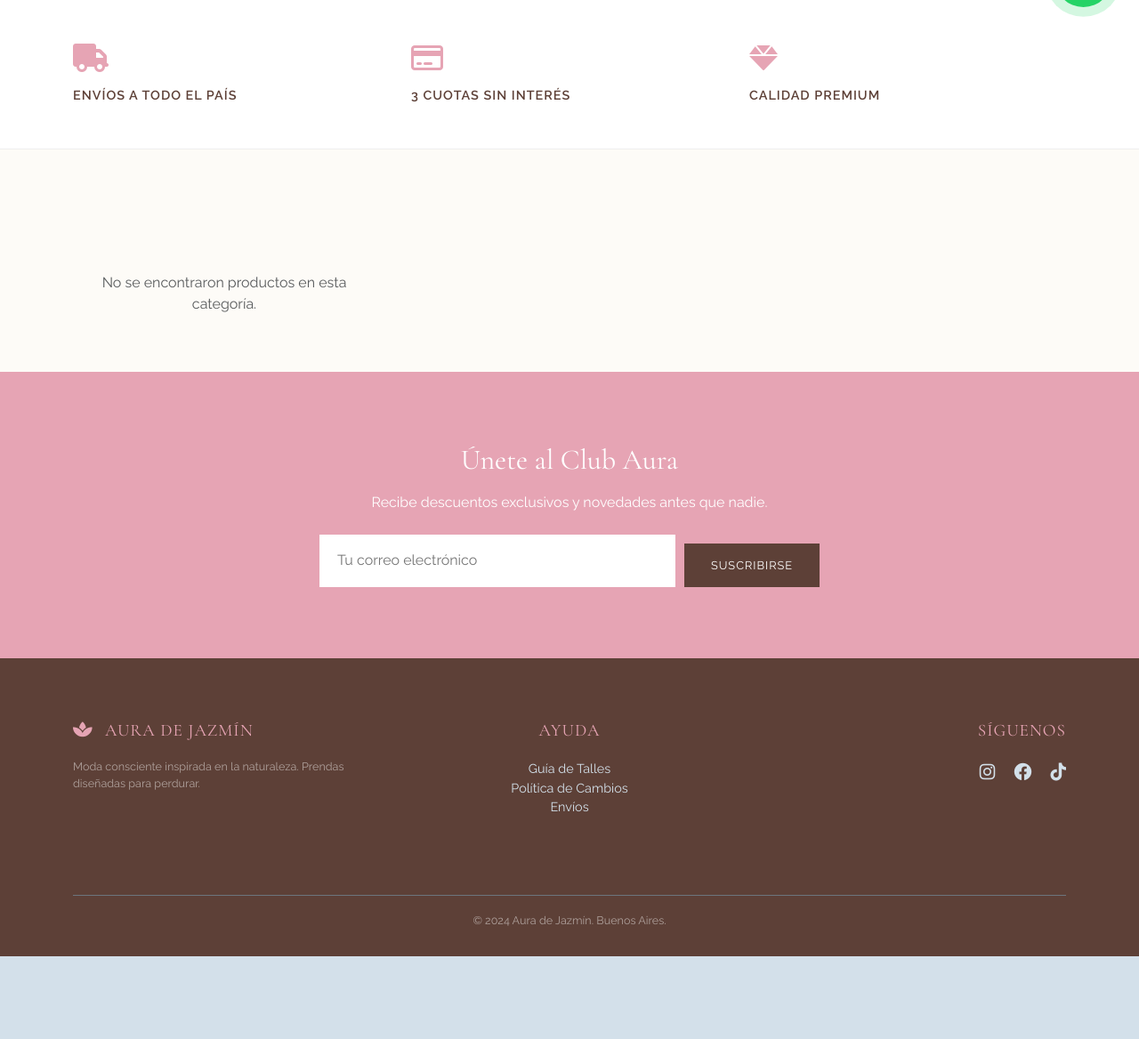
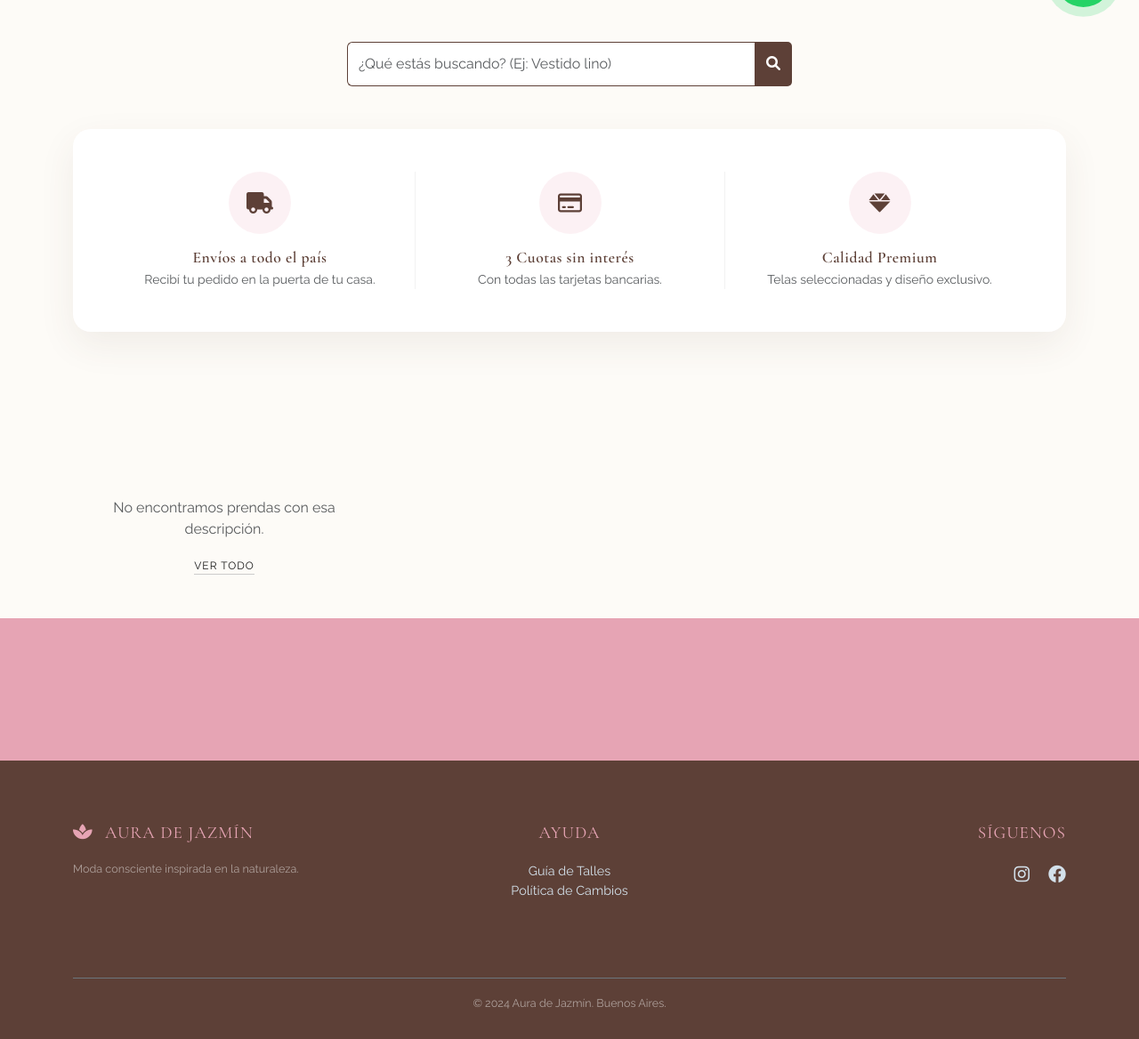
Before and after one commit to gabrielguzman/catalogo_aura, a Django app: page / in a window 1280 px wide. Shown: the part 762-1930 px from the top of the page at 89% size. Before the commit the page ends 1837 px from the top, so only its background shows below. Run offline with Django 5.2, Linux system fonts and the light colour scheme; data that the repository does not hold is empty.

```diff
--- a/tienda/templates/tienda/catalogo.html
+++ b/tienda/templates/tienda/catalogo.html
@@ -13,11 +13,10 @@
 
     <style>
         :root {
-            /* --- PALETA DE COLORES --- */
-            --color-rosa: #E6A4B4;       /* Rosado Viejo */
-            --color-celeste: #D3E0EA;    /* Celeste Pastel */
-            --color-marron: #5D4037;     /* Marrón Café */
-            --color-crema: #FDFBF7;      /* Fondo Crema */
+            --color-rosa: #E6A4B4;
+            --color-celeste: #D3E0EA;
+            --color-marron: #5D4037;
+            --color-crema: #FDFBF7;
             --color-blanco: #FFFFFF;
             --color-negro: #1A1A1A;
         }
@@ -29,12 +28,9 @@
             overflow-x: hidden;
         }
 
-        /* Tipografía para Títulos */
-        h1, h2, h3, h4, .fuente-serif {
-            font-family: 'Cormorant Garamond', serif;
-        }
+        h1, h2, h3, h4, .fuente-serif { font-family: 'Cormorant Garamond', serif; }
 
-        /* --- NAVBAR --- */
+        /* NAVBAR */
         .navbar {
             background-color: var(--color-crema);
             padding: 15px 0;
@@ -59,14 +55,12 @@
             margin: 0 10px;
         }
 
-        /* --- HERO SECTION (PORTADA) --- */
+        /* HERO */
         .hero-wrap {
             display: flex;
             flex-wrap: wrap;
             min-height: 85vh;
         }
-
-        /* Mitad Izquierda: Texto sobre fondo Celeste */
         .hero-text {
             flex: 1;
             padding: 50px;
@@ -76,23 +70,18 @@
             background-color: var(--color-celeste);
             min-width: 320px;
         }
-
-        /* Mitad Derecha: Imagen Perchero */
         .hero-image {
             flex: 1;
             background: url('https://images.unsplash.com/photo-1551232864-3f0890e580d9?ixlib=rb-1.2.1&auto=format&fit=crop&w=1350&q=80') center/cover no-repeat;
             min-width: 320px;
             min-height: 400px;
         }
-
         .titulo-grande {
             font-size: 4.5rem;
             line-height: 0.9;
             color: var(--color-marron);
             margin-bottom: 25px;
         }
-
-        /* Botón Principal "Ver Productos" */
         .btn-aura {
             display: inline-block;
             padding: 15px 45px;
@@ -113,26 +102,51 @@
             color: var(--color-blanco);
         }
 
-        /* --- BENEFICIOS --- */
-        .features-bar {
+        /* --- BENEFICIOS MEJORADOS --- */
+        .features-wrapper {
             background-color: var(--color-blanco);
-            padding: 50px 0;
-            border-bottom: 1px solid #eee;
-        }
-        .feature-icon {
-            font-size: 2rem;
-            color: var(--color-rosa);
-            margin-bottom: 15px;
-        }
-        .feature-title {
-            font-size: 0.9rem;
-            text-transform: uppercase;
-            letter-spacing: 1px;
-            color: var(--color-marron);
-            font-weight: 700;
+            border-radius: 20px; /* Bordes redondeados */
+            /* ESTA ES LA SOMBRA QUE PEDISTE (Suave y elegante) */
+            box-shadow: 0 15px 40px rgba(93, 64, 55, 0.08);
+            position: relative;
+            z-index: 10;
         }
 
-        /* --- FILTROS --- */
+        .icon-circle {
+            width: 70px;
+            height: 70px;
+            background-color: rgba(230, 164, 180, 0.15); /* Rosado muy suave */
+            border-radius: 50%;
+            display: flex;
+            align-items: center;
+            justify-content: center;
+            color: var(--color-marron); /* Icono Marrón */
+            font-size: 1.5rem;
+            transition: transform 0.3s ease;
+        }
+
+        .features-wrapper:hover .icon-circle {
+            transform: scale(1.1); /* Efecto al pasar el mouse por la caja */
+            background-color: var(--color-rosa);
+            color: white;
+        }
+
+        .feature-title {
+            font-family: 'Cormorant Garamond', serif;
+            font-weight: 700;
+            letter-spacing: 0.5px;
+            color: var(--color-marron);
+            font-size: 1.1rem;
+        }
+
+        /* Líneas divisorias solo en pantallas grandes */
+        @media (min-width: 768px) {
+            .border-start-md {
+                border-left: 1px solid rgba(0,0,0,0.05);
+            }
+        }
+
+        /* FILTROS */
         .filters-area {
             padding: 60px 0 30px;
             text-align: center;
@@ -150,13 +164,12 @@
             text-decoration: none;
             cursor: pointer;
         }
-        /* Botón Activo o Hover */
         .filter-btn.active, .filter-btn:hover {
             color: var(--color-marron);
             border-bottom: 2px solid var(--color-rosa);
         }
 
-        /* --- TARJETAS DE PRODUCTO --- */
+        /* CARDS */
         .product-card {
             border: none;
             background: transparent;
@@ -169,7 +182,8 @@
             position: relative;
             overflow: hidden;
             background-color: #f0f0f0;
-            aspect-ratio: 3/4; /* Formato vertical */
+            aspect-ratio: 3/4;
+            cursor: pointer;
         }
         .card-img-top {
             width: 100%;
@@ -191,16 +205,8 @@
             font-size: 1.1rem;
             box-shadow: 0 2px 10px rgba(0,0,0,0.1);
         }
-
-        .card-body {
-            padding: 20px 0;
-            text-align: center;
-        }
-        .card-title {
-            font-size: 1.2rem;
-            color: var(--color-marron);
-            margin-bottom: 8px;
-        }
+        .card-body { padding: 20px 0; text-align: center; }
+        .card-title { font-size: 1.2rem; color: var(--color-marron); margin-bottom: 8px; }
         .btn-shop-sm {
             color: var(--color-negro);
             font-size: 0.75rem;
@@ -211,12 +217,9 @@
             padding-bottom: 2px;
             transition: 0.3s;
         }
-        .btn-shop-sm:hover {
-            color: var(--color-rosa);
-            border-color: var(--color-rosa);
-        }
+        .btn-shop-sm:hover { color: var(--color-rosa); border-color: var(--color-rosa); }
 
-        /* --- NEWSLETTER --- */
+        /* NEWSLETTER */
         .newsletter-section {
             background-color: var(--color-rosa);
             padding: 80px 0;
@@ -242,34 +245,28 @@
             margin-top: 10px;
         }
 
-        /* --- FOOTER --- */
+        /* FOOTER */
         footer {
             background-color: var(--color-marron);
             color: var(--color-crema);
             padding: 70px 0 30px;
             font-size: 0.9rem;
         }
-        footer h5 {
-            color: var(--color-rosa);
-            margin-bottom: 20px;
-            letter-spacing: 1px;
-            font-size: 1.2rem;
-        }
+        footer h5 { color: var(--color-rosa); margin-bottom: 20px; letter-spacing: 1px; font-size: 1.2rem; }
         footer a { color: var(--color-celeste); text-decoration: none; transition: 0.3s; }
         footer a:hover { color: var(--color-rosa); }
 
-        /* --- WHATSAPP FLOTANTE (ANIMADO) --- */
+        /* WHATSAPP */
         @keyframes pulse-green {
             0% { box-shadow: 0 0 0 0 rgba(37, 211, 102, 0.7); }
             70% { box-shadow: 0 0 0 15px rgba(37, 211, 102, 0); }
             100% { box-shadow: 0 0 0 0 rgba(37, 211, 102, 0); }
         }
-
         .wa-float {
             position: fixed;
             bottom: 30px;
             right: 30px;
-            background-color: #25D366; /* Verde Oficial */
+            background-color: #25D366;
             color: white;
             width: 65px;
             height: 65px;
@@ -284,14 +281,8 @@
             text-decoration: none;
             animation: pulse-green 2s infinite;
         }
+        .wa-float:hover { transform: scale(1.1); color: white; background-color: #128C7E; }
 
-        .wa-float:hover {
-            transform: scale(1.1);
-            color: white;
-            background-color: #128C7E;
-        }
-
-        /* RESPONSIVE */
         @media (max-width: 768px) {
             .hero-wrap { flex-direction: column-reverse; }
             .hero-text { padding: 40px 20px; text-align: center; align-items: center; }
@@ -310,16 +301,15 @@
                 <i class="fas fa-spa me-2" style="color: var(--color-rosa);"></i>
                 Aura de Jazmín
             </a>
-
             <button class="navbar-toggler border-0" type="button" data-bs-toggle="collapse" data-bs-target="#navContent">
                 <i class="fas fa-bars" style="color: var(--color-marron);"></i>
             </button>
-
             <div class="collapse navbar-collapse justify-content-end" id="navContent">
                 <ul class="navbar-nav">
-                    <li class="nav-item"><a class="nav-link" href="#">Novedades</a></li>
+                    <!-- <li class="nav-item"><a class="nav-link" href="#">Novedades</a></li> -->
                     <li class="nav-item"><a class="nav-link" href="#catalogo">Catálogo</a></li>
-                    <li class="nav-item"><a class="nav-link" href="#">Contacto</a></li>
+                    <li class="nav-item"><a class="nav-link" href="{% url 'contacto' %}">Contacto</a></li>
+                    <li class="nav-item"><a class="nav-link" href="{% url 'nosotros' %}">Nostoros</a></li>
                 </ul>
             </div>
         </div>
@@ -331,26 +321,49 @@
                 <h1 class="titulo-grande fuente-serif">Tu Estilo, <br><em>Tu Aura</em></h1>
                 <a href="#catalogo" class="btn-aura">Ver Productos</a>
             </div>
-
             <div class="hero-image" data-aos="fade-left"></div>
         </div>
     </div>
 
-    <div class="features-bar">
-        <div class="container">
-            <div class="row">
-                <div class="col-md-4 feature-box" data-aos="fade-up" data-aos-delay="100">
-                    <i class="fas fa-truck feature-icon"></i>
-                    <div class="feature-title">Envíos a todo el país</div>
+    <div class="container mt-5">
+        <form action="{% url 'catalogo' %}" method="GET" class="d-flex justify-content-center">
+            <div class="input-group" style="max-width: 500px;">
+                <input type="text" name="q" class="form-control border-end-0" placeholder="¿Qué estás buscando? (Ej: Vestido lino)" style="border-color: var(--color-marron); padding: 12px;">
+                <button class="btn" type="submit" style="background-color: var(--color-marron); color: white; border-radius: 0 5px 5px 0;">
+                    <i class="fas fa-search"></i>
+                </button>
             </div>
-                <div class="col-md-4 feature-box" data-aos="fade-up" data-aos-delay="200">
-                    <i class="far fa-credit-card feature-icon"></i>
-                    <div class="feature-title">3 Cuotas sin interés</div>
+        </form>
     </div>
-                <div class="col-md-4 feature-box" data-aos="fade-up" data-aos-delay="300">
-                    <i class="fas fa-gem feature-icon"></i>
-                    <div class="feature-title">Calidad Premium</div>
+
+    <div class="container mt-5 mb-5">
+        <div class="features-wrapper p-4 p-md-5" data-aos="fade-up">
+            <div class="row g-4 text-center">
+
+                <div class="col-md-4 d-flex flex-column align-items-center">
+                    <div class="icon-circle mb-3">
+                        <i class="fas fa-truck"></i>
                     </div>
+                    <h5 class="feature-title mb-1">Envíos a todo el país</h5>
+                    <p class="text-muted small mb-0">Recibí tu pedido en la puerta de tu casa.</p>
+                </div>
+
+                <div class="col-md-4 d-flex flex-column align-items-center border-start-md">
+                    <div class="icon-circle mb-3">
+                        <i class="far fa-credit-card"></i>
+                    </div>
+                    <h5 class="feature-title mb-1">3 Cuotas sin interés</h5>
+                    <p class="text-muted small mb-0">Con todas las tarjetas bancarias.</p>
+                </div>
+
+                <div class="col-md-4 d-flex flex-column align-items-center border-start-md">
+                    <div class="icon-circle mb-3">
+                        <i class="fas fa-gem"></i>
+                    </div>
+                    <h5 class="feature-title mb-1">Calidad Premium</h5>
+                    <p class="text-muted small mb-0">Telas seleccionadas y diseño exclusivo.</p>
+                </div>
+
             </div>
         </div>
     </div>
@@ -370,25 +383,33 @@
             {% for producto in productos %}
             <div class="col" data-aos="fade-up" data-aos-duration="1000">
                 <div class="product-card">
-                    <a href="https://wa.me/5491100000000?text=Hola Aura! Me interesa el producto: {{ producto.nombre }}" style="text-decoration: none;">
-                        <div class="card-img-wrap">
+
+                    <div class="card-img-wrap" data-bs-toggle="modal" data-bs-target="#modalProducto{{ producto.id }}">
                         <span class="price-badge">${{ producto.precio }}</span>
+                        {% if producto.es_nuevo %}
+                            <span class="badge bg-dark text-white position-absolute start-0 top-0 m-3" style="z-index:10; border-radius: 0; letter-spacing: 1px;">NUEVO</span>
+                        {% endif %}
+
                         {% if producto.imagen %}
                             <img src="{{ producto.imagen.url }}" class="card-img-top" alt="{{ producto.nombre }}">
                         {% else %}
                             <img src="https://images.unsplash.com/photo-1515886657613-9f3515b0c78f?auto=format&fit=crop&w=500&q=60" class="card-img-top">
                         {% endif %}
                     </div>
+
                     <div class="card-body">
                         <h3 class="card-title fuente-serif">{{ producto.nombre }}</h3>
-                            <span class="btn-shop-sm">Comprar ahora</span>
+                        <button class="btn-shop-sm border-0 bg-transparent" data-bs-toggle="modal" data-bs-target="#modalProducto{{ producto.id }}">
+                            Ver detalles
+                        </button>
                     </div>
-                    </a>
+
                 </div>
             </div>
             {% empty %}
             <div class="col-12 text-center py-5">
-                <p class="text-muted">No se encontraron productos en esta categoría.</p>
+                <p class="text-muted">No encontramos prendas con esa descripción.</p>
+                <a href="{% url 'catalogo' %}" class="btn-shop-sm">Ver todo</a>
             </div>
             {% endfor %}
         </div>
@@ -396,12 +417,6 @@
 
     <section class="newsletter-section">
         <div class="container">
-            <h2 class="fuente-serif mb-3">Únete al Club Aura</h2>
-            <p class="mb-4">Recibe descuentos exclusivos y novedades antes que nadie.</p>
-            <div class="d-flex justify-content-center flex-wrap">
-                <input type="email" class="newsletter-input" placeholder="Tu correo electrónico">
-                <button class="btn-newsletter">Suscribirse</button>
-            </div>
         </div>
     </section>
 
@@ -409,28 +424,21 @@
         <div class="container">
             <div class="row">
                 <div class="col-md-4 mb-4">
-                    <h5 class="fuente-serif">
-                        <i class="fas fa-spa me-2"></i> AURA DE JAZMÍN
-                    </h5>
-                    <p class="small text-white-50">
-                        Moda consciente inspirada en la naturaleza.
-                        Prendas diseñadas para perdurar.
-                    </p>
+                    <h5 class="fuente-serif"><i class="fas fa-spa me-2"></i> AURA DE JAZMÍN</h5>
+                    <p class="small text-white-50">Moda consciente inspirada en la naturaleza.</p>
                 </div>
                 <div class="col-md-4 mb-4 text-md-center">
                     <h5 class="fuente-serif">AYUDA</h5>
                     <ul class="list-unstyled">
                         <li><a href="#">Guía de Talles</a></li>
                         <li><a href="#">Política de Cambios</a></li>
-                        <li><a href="#">Envíos</a></li>
                     </ul>
                 </div>
                 <div class="col-md-4 text-md-end">
                     <h5 class="fuente-serif">SÍGUENOS</h5>
                     <div class="fs-5">
                         <a href="#" class="me-3"><i class="fab fa-instagram"></i></a>
-                        <a href="#" class="me-3"><i class="fab fa-facebook"></i></a>
-                        <a href="#"><i class="fab fa-tiktok"></i></a>
+                        <a href="#"><i class="fab fa-facebook"></i></a>
                     </div>
                 </div>
             </div>
@@ -444,6 +452,74 @@
         <i class="fab fa-whatsapp"></i>
     </a>
 
+    {% for producto in productos %}
+    <div class="modal fade" id="modalProducto{{ producto.id }}" tabindex="-1" aria-hidden="true">
+        <div class="modal-dialog modal-dialog-centered modal-xl">
+            <div class="modal-content" style="border-radius: 0; border: none; overflow: hidden;">
+
+                <div class="row g-0">
+
+                    <div class="col-lg-6 bg-light d-flex align-items-center justify-content-center p-3">
+
+                        {% if producto.es_nuevo %}
+                            <span class="badge bg-dark text-white position-absolute top-0 start-0 m-4 py-2 px-3" style="z-index: 10; letter-spacing: 2px; border-radius: 0;">NUEVO</span>
+                        {% endif %}
+
+                        {% if producto.imagen %}
+                            <img src="{{ producto.imagen.url }}" class="img-fluid" style="max-height: 70vh; width: auto; box-shadow: 0 5px 15px rgba(0,0,0,0.05);" alt="{{ producto.nombre }}">
+                        {% else %}
+                            <img src="https://images.unsplash.com/photo-1515886657613-9f3515b0c78f?auto=format&fit=crop&w=500&q=60" class="img-fluid" style="max-height: 70vh; width: auto;" alt="Sin imagen">
+                        {% endif %}
+                    </div>
+
+                    <div class="col-lg-6 p-5 bg-white d-flex flex-column justify-content-center position-relative">
+
+                        <button type="button" class="btn-close position-absolute top-0 end-0 m-4" data-bs-dismiss="modal" aria-label="Close"></button>
+
+                        <div class="text-uppercase text-muted small mb-2" style="letter-spacing: 2px;">
+                            {{ producto.categoria.nombre|default:"Colección Aura" }}
+                        </div>
+
+                        <h2 class="fuente-serif display-5 mb-3" style="color: var(--color-marron);">{{ producto.nombre }}</h2>
+
+                        <div class="d-flex align-items-center mb-4">
+                            <span class="display-6 me-3" style="font-weight: 500;">${{ producto.precio }}</span>
+                            {% if producto.activo %}
+                                <span class="badge rounded-pill bg-success bg-opacity-10 text-success border border-success px-3">
+                                    <i class="fas fa-check-circle me-1"></i> En Stock
+                                </span>
+                            {% endif %}
+                        </div>
+
+                        <hr class="text-muted opacity-25 mb-4">
+
+                        <p class="text-muted mb-4" style="line-height: 1.8; font-size: 1.05rem;">
+                            {{ producto.descripcion|default:"Prenda de diseño exclusivo." }}
+                        </p>
+
+                        {% if producto.talles %}
+                        <div class="mb-5">
+                            <small class="text-uppercase fw-bold text-dark d-block mb-2">Talles:</small>
+                            <span class="border border-secondary px-4 py-2 text-dark d-inline-block">
+                                {{ producto.talles }}
+                            </span>
+                        </div>
+                        {% endif %}
+
+                        <a href="https://wa.me/5491100000000?text=Hola Aura! Quiero comprar: {{ producto.nombre }}"
+                           target="_blank"
+                           class="btn-aura w-100 text-center py-3"
+                           style="background-color: var(--color-marron); color: white; letter-spacing: 2px;">
+                            QUIERO COMPRARLO <i class="fab fa-whatsapp ms-2"></i>
+                        </a>
+
+                    </div>
+                </div>
+            </div>
+        </div>
+    </div>
+    {% endfor %}
+
     <script src="https://cdn.jsdelivr.net/npm/bootstrap@5.3.0/dist/js/bootstrap.bundle.min.js"></script>
     <script src="https://unpkg.com/aos@2.3.1/dist/aos.js"></script>
     <script>
--- a/tienda/urls.py
+++ b/tienda/urls.py
@@ -4,4 +4,6 @@ from . import views
 urlpatterns = [
     path('', views.catalogo, name='catalogo'),
     path('categoria/<slug:category_slug>/', views.catalogo, name='productos_por_categoria'),
+    path('contacto/', views.contacto, name='contacto'),
+    path('nosotros/', views.nosotros, name='nosotros'),
 ]
--- a/tienda/views.py
+++ b/tienda/views.py
@@ -1,22 +1,30 @@
 from django.shortcuts import render, get_object_or_404
 from .models import Producto, Categoria
+from django.db.models import Q
 
 def catalogo(request, category_slug=None):
     category = None
     categorias = Categoria.objects.all()
+    productos = Producto.objects.filter(activo=True)
 
-    # 1. Lógica de selección de categoría
     if category_slug:
         category = get_object_or_404(Categoria, slug=category_slug)
-    else:
-        category = Categoria.objects.filter(slug='lenceria').first()
-        if not category:
-            category = categorias.first()
+        productos = productos.filter(categoria=category)
 
-    productos = Producto.objects.filter(categoria=category, activo=True)
+    query = request.GET.get('q') # 'q' es lo que escribe el usuario en la cajita
+    if query:
+        productos = productos.filter(
+            Q(nombre__icontains=query) | Q(descripcion__icontains=query)
+        )
 
     return render(request, 'tienda/catalogo.html', {
         'category': category,
         'categorias': categorias,
         'productos': productos
     })
+
+def contacto(request):
+    return render(request, 'tienda/contacto.html')
+
+def nosotros(request):
+    return render(request, 'tienda/nosotros.html')
```
Also changed, not shown: tienda/templates/tienda/contacto.html (added, +248 -0 lines), tienda/templates/tienda/nosotros.html (added, +112 -0 lines). Lines whose indentation alone changed are shown as unchanged.
